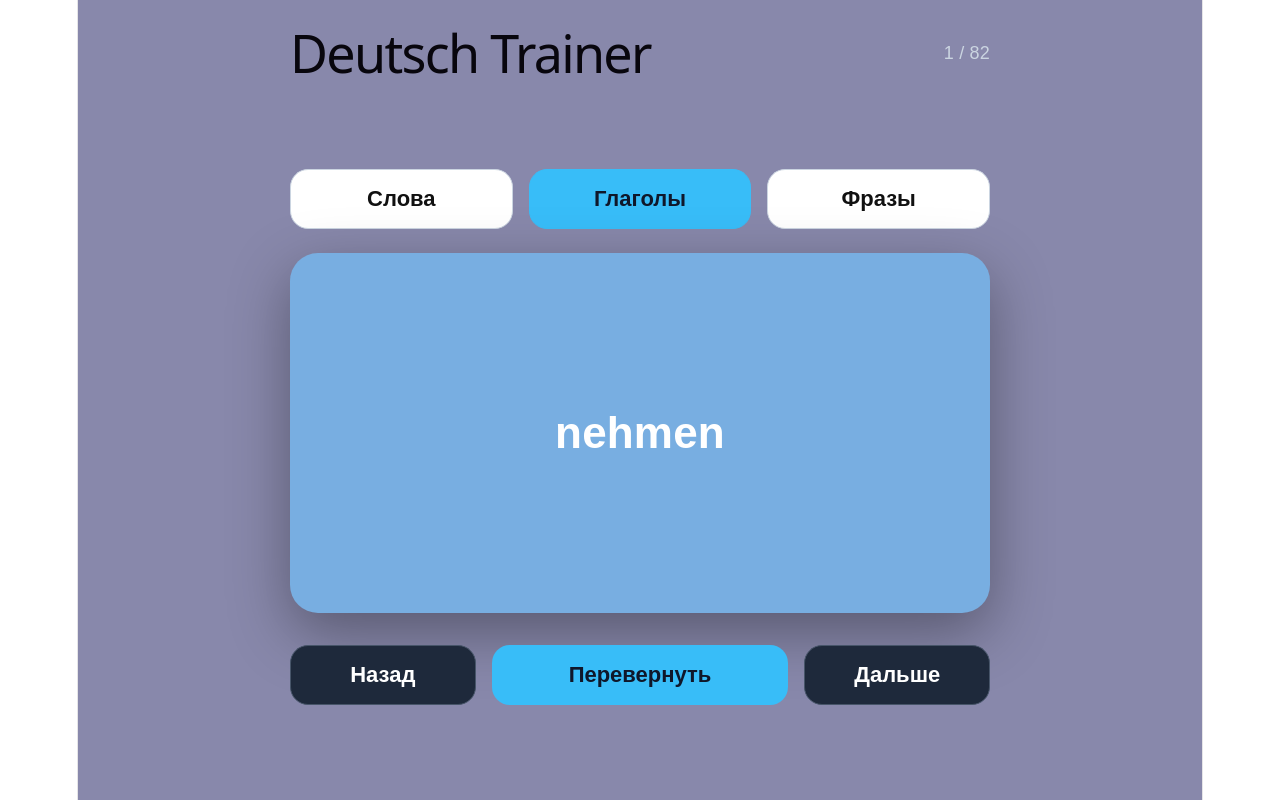
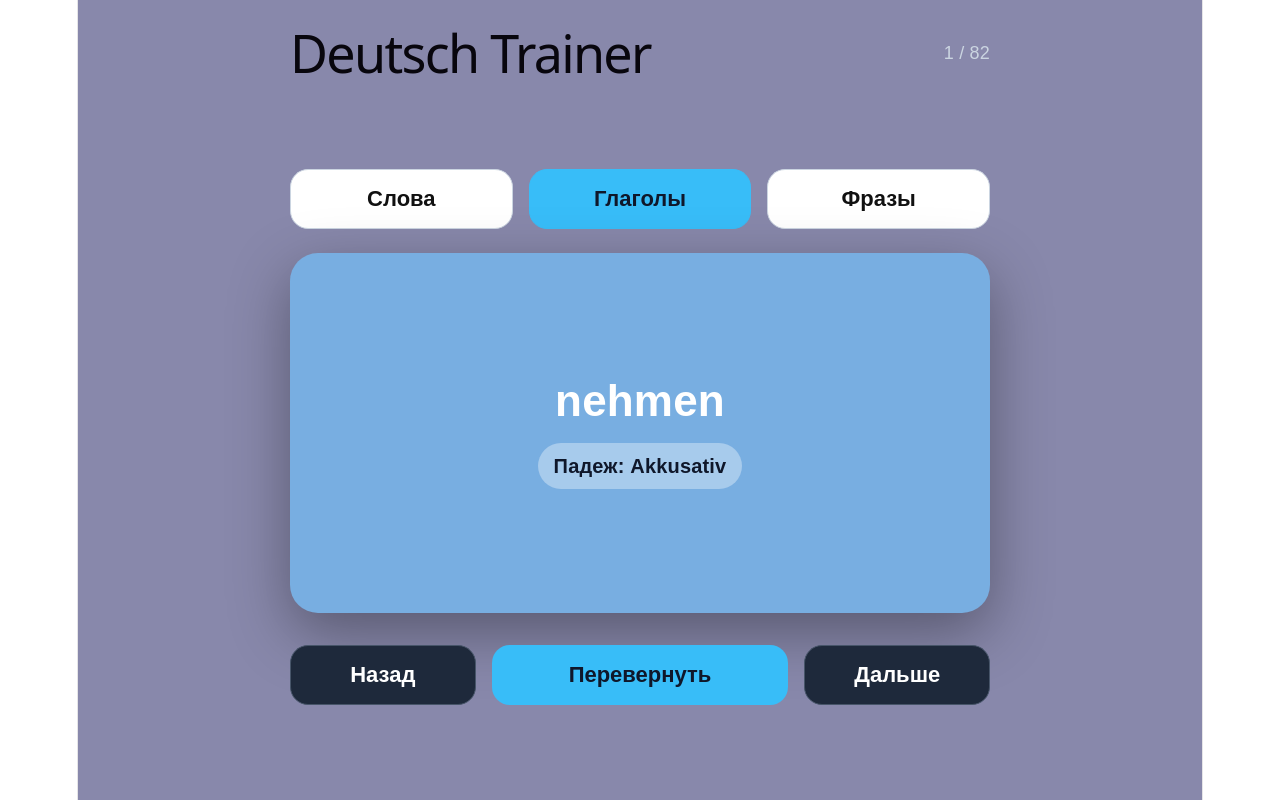
Before and after one commit to Anastasiia21/deutsch-trainer, a React (Vite) app: page / in a window 1280 px wide. Both pictures are taken after a click on the button "Глаголы". Built offline with nearby package versions, Linux system fonts and the light colour scheme.

Commit message:
chage app jsx with cases

```diff
--- a/src/App.jsx
+++ b/src/App.jsx
@@ -151,6 +151,7 @@ export default function App() {
 
         <div style={styles.card} onClick={() => setShow(!show)}>
           {!show ? (
+           <>
   <div style={styles.mainWord}>
     {mode === "words"
       ? item.de
@@ -158,6 +159,13 @@ export default function App() {
       ? item.infinitive || item.de
       : item.ru}
   </div>
+
+  {mode === "verbs" && item.cases && (
+    <div style={styles.caseBox}>
+      Падеж: {Array.isArray(item.cases) ? item.cases.join(", ") : item.cases}
+    </div>
+  )}
+</>
           ) : mode === "words" ? (
             <>
               <div style={styles.mainWord}>{item.ru}</div>
@@ -472,4 +480,14 @@ secondaryButton: {
   cursor: "pointer",
   whiteSpace: "nowrap",
 },
-}
+
+caseBox: {
+  marginTop: 18,
+  padding: "10px 16px",
+  borderRadius: 999,
+  background: "rgba(255,255,255,0.35)",
+  color: "#0f172a",
+  fontSize: 20,
+  fontWeight: 700,
+},
+};
```
Lines whose indentation alone changed are shown as unchanged.
